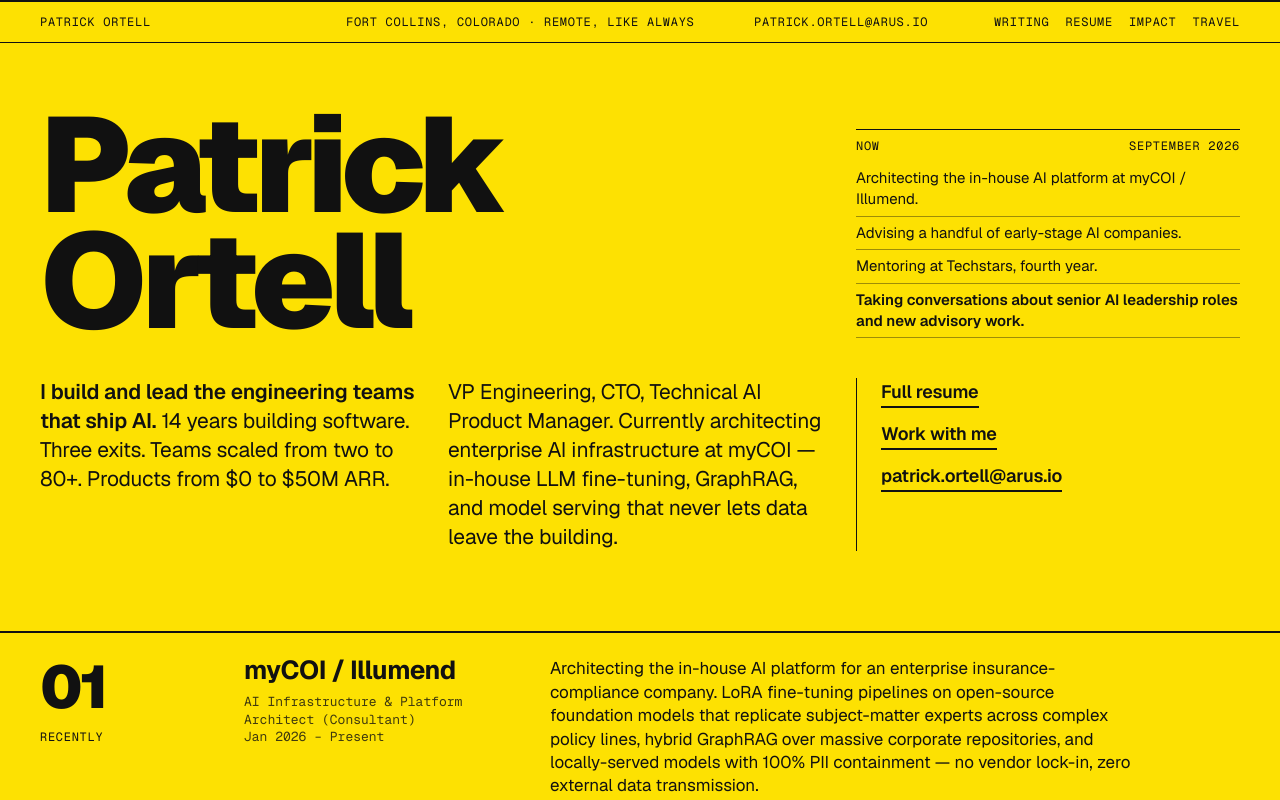
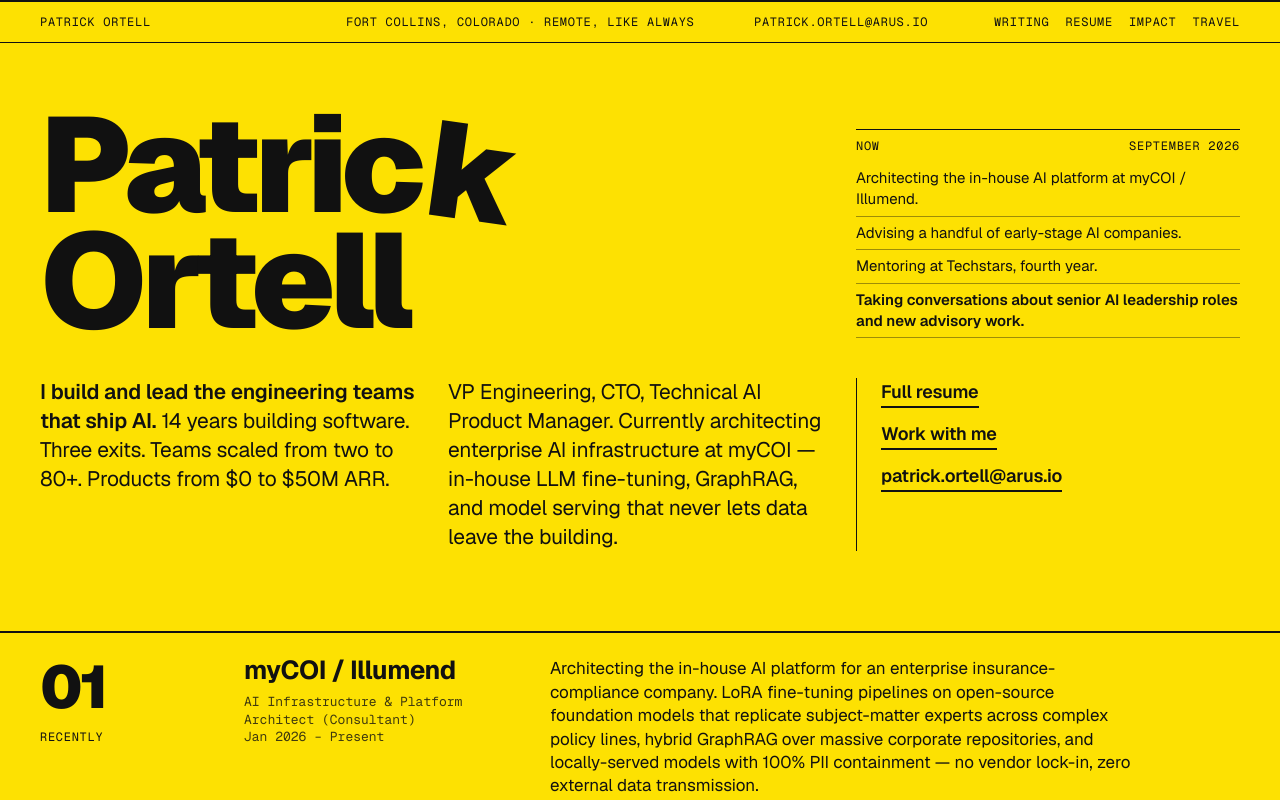
Before and after one commit to p5150j/arus-site, a Next.js app: page / in a window 1280 px wide. Shown: the top 800 px of the page. Built offline with nearby package versions, Linux system fonts and the light colour scheme.

Commit message:
Rotate the k in the hero name
Eight degrees clockwise from its bottom-left corner, so the terminal
letter kicks away from the word. Applied on the homepage and resume heroes.

Co-Authored-By: Claude Fable 5.1 <noreply@anthropic.com>

```diff
--- a/src/app/page.tsx
+++ b/src/app/page.tsx
@@ -22,7 +22,7 @@ export default function Home() {
       {/* Hero */}
       <section className="mx-auto max-w-site px-5 md:px-10 pt-10 md:pt-16 pb-14 md:pb-20 grid grid-cols-1 md:grid-cols-12 gap-x-6 gap-y-10">
         <h1 className="md:col-span-8 font-black text-[clamp(64px,19vw,96px)] md:text-[clamp(96px,10.5vw,160px)] leading-[0.86] tracking-[-0.045em] self-end">
-          Patrick<br />Ortell
+          Patric<span className="inline-block origin-bottom-left rotate-[8deg] translate-y-[0.01em]">k</span><br />Ortell
         </h1>
 
         {/* Now */}
--- a/src/app/resume/page.tsx
+++ b/src/app/resume/page.tsx
@@ -17,7 +17,7 @@ export default function ResumePage() {
       {/* Hero */}
       <section className="mx-auto max-w-site px-5 md:px-10 pt-10 md:pt-16 pb-10 md:pb-14 grid grid-cols-1 md:grid-cols-12 gap-x-6 gap-y-6">
         <h1 className="md:col-span-8 font-black text-[clamp(64px,19vw,96px)] md:text-[clamp(96px,10.5vw,160px)] leading-[0.86] tracking-[-0.045em]">
-          Patrick<br />Ortell
+          Patric<span className="inline-block origin-bottom-left rotate-[8deg] translate-y-[0.01em]">k</span><br />Ortell
         </h1>
         <div className="md:col-span-4 md:self-end">
           <p className="text-xl leading-snug tracking-[-0.01em] mb-2">
```
